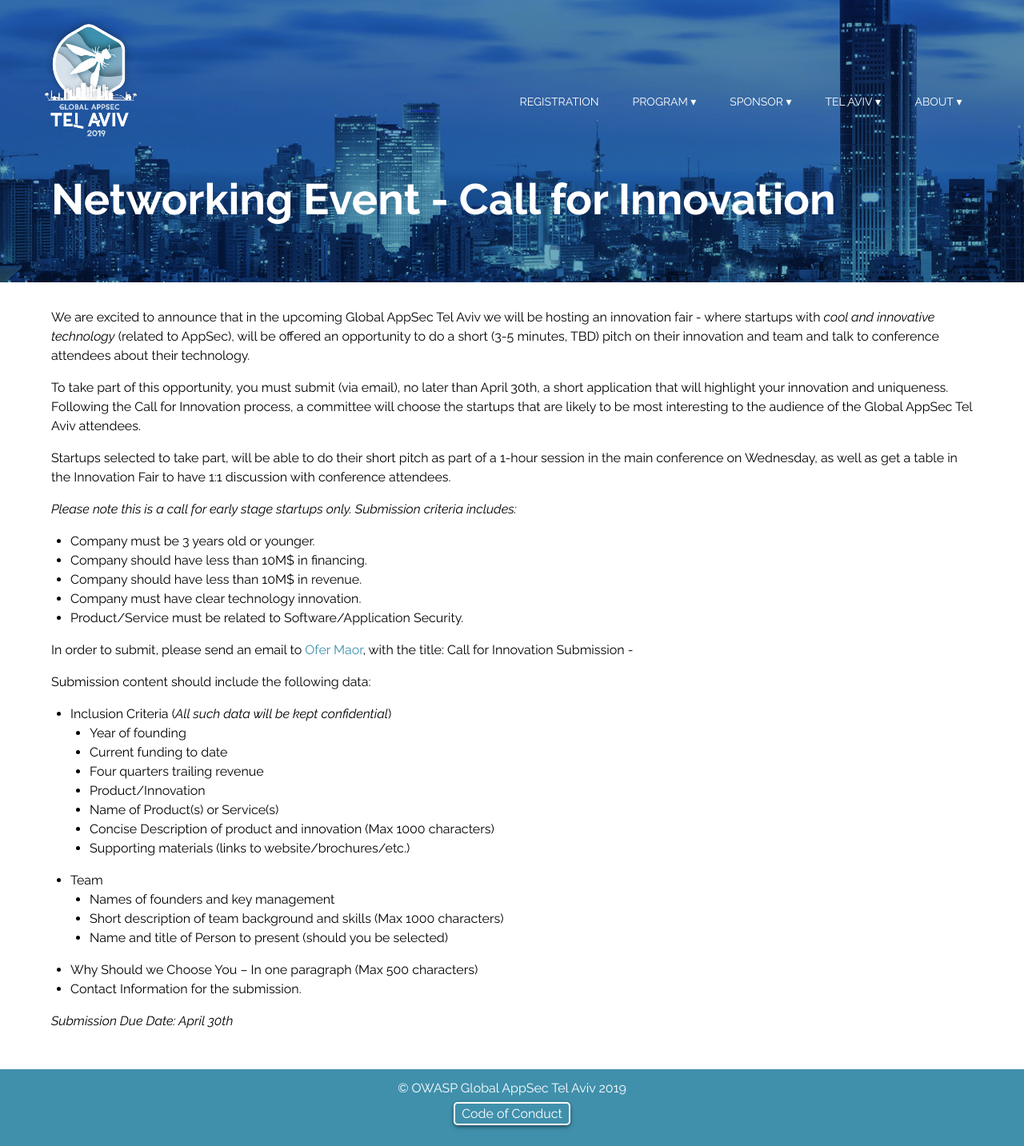
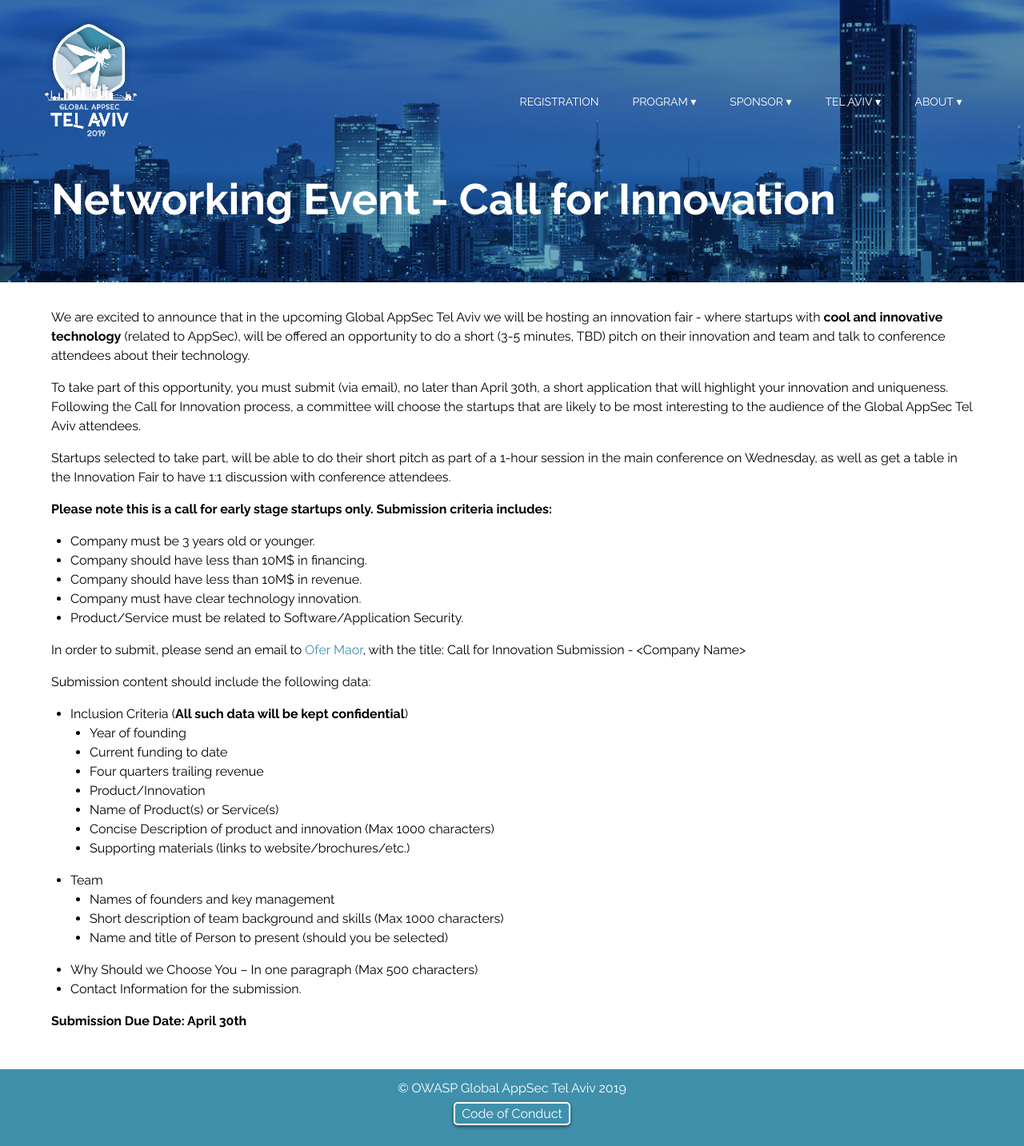
Before and after one commit to OWASP/AppSecTLV2019, a Jekyll site: the page built from program/innovation-fair.md, in a window 1280 px wide. Shown: the whole page at 80% size. Built offline with Jekyll 4.4.1, drawn with Linux system fonts in a browser that asks for light colours.

Commit message:
edit innovation fair content

```diff
--- a/program/innovation-fair.md
+++ b/program/innovation-fair.md
@@ -2,24 +2,23 @@
 title: Networking Event - Call for Innovation
 ---
 
-We are excited to announce that in the upcoming Global AppSec Tel Aviv we will be hosting an innovation fair - where startups with *cool and innovative technology* (related to AppSec), will be offered an opportunity to do a short (3-5 minutes, TBD) pitch on their innovation and team and talk to conference attendees about their technology.
+We are excited to announce that in the upcoming Global AppSec Tel Aviv we will be hosting an innovation fair - where startups with **cool and innovative technology** (related to AppSec), will be offered an opportunity to do a short (3-5 minutes, TBD) pitch on their innovation and team and talk to conference attendees about their technology.
 
 To take part of this opportunity, you must submit (via email), no later than April 30th, a short application that will highlight your innovation and uniqueness. Following the Call for Innovation process, a committee will choose the startups that are likely to be most interesting to the audience of the Global AppSec Tel Aviv attendees.
 
 Startups selected to take part, will be able to do their short pitch as part of a 1-hour session in the main conference on Wednesday, as well as get a table in the Innovation Fair to have 1:1 discussion with conference attendees.
 
-*Please note this is a call for early stage startups only. Submission criteria includes:*
+**Please note this is a call for early stage startups only. Submission criteria includes:**
 * Company must be 3 years old or younger.
 * Company should have less than 10M$ in financing.
 * Company should have less than 10M$ in revenue.
 * Company must have clear technology innovation.
 * Product/Service must be related to Software/Application Security.
 
-In order to submit, please send an email to [Ofer Maor](ofer.maor@owasp.org), with the title:
-Call for Innovation Submission - <Company Name>
+In order to submit, please send an email to [Ofer Maor](ofer.maor@owasp.org), with the title: Call for Innovation Submission - \<Company Name\>
 
 Submission content should include the following data:
-* Inclusion Criteria (*All such data will be kept confidential*)
+* Inclusion Criteria (**All such data will be kept confidential**)
   * Year of founding
   * Current funding to date
   * Four quarters trailing revenue
@@ -34,4 +33,4 @@
 * Why Should we Choose You – In one paragraph (Max 500 characters)
 * Contact Information for the submission.
 
-*Submission Due Date: April 30th*
+**Submission Due Date: April 30th**
```
